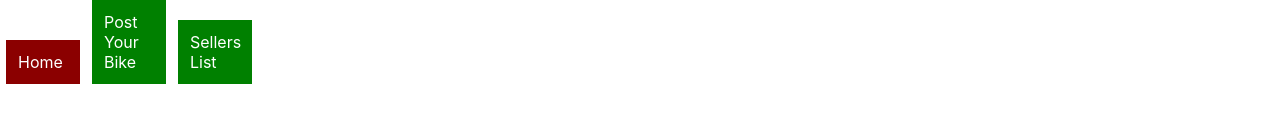
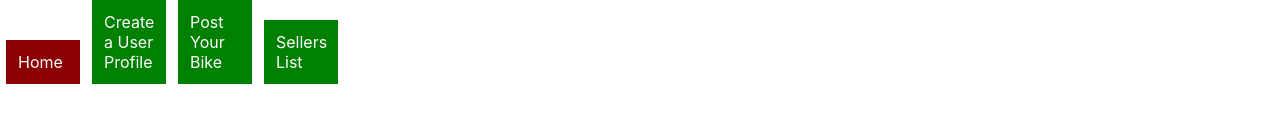
Before and after one commit to DrGonzo39/phase-3-sinatra-react-project-client, a React (Create React App) app: page / in a window 1280 px wide. Shown: the top 138 px of the page. Built offline with nearby package versions, Linux system fonts and the light colour scheme; no server answers.

Commit message:
added link to userform on navlink

```diff
--- a/src/NavBar.js
+++ b/src/NavBar.js
@@ -21,6 +21,13 @@ function NavBar() {
                 }}>
                 Home
             </NavLink>
+            <NavLink to="/userform"
+            exact style={linkStyles}
+            activeStyle={{
+                background: "darkred",
+            }}>
+                Create a User Profile
+            </NavLink>
             <NavLink to="/bikeform"
                 exact style={linkStyles}
                 activeStyle={{
```
